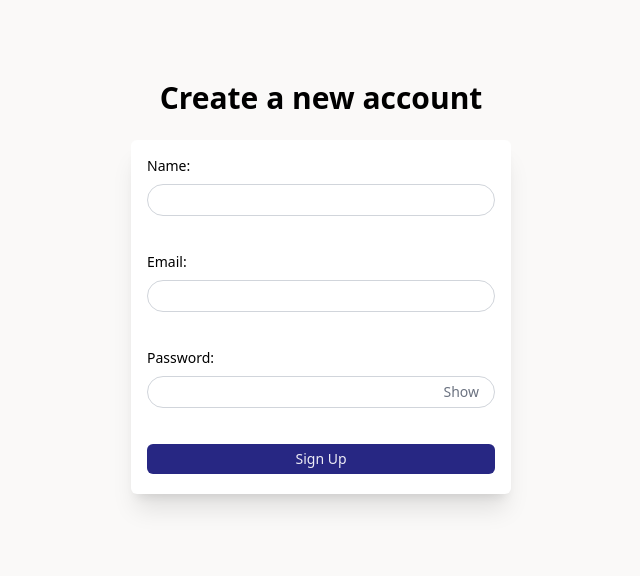
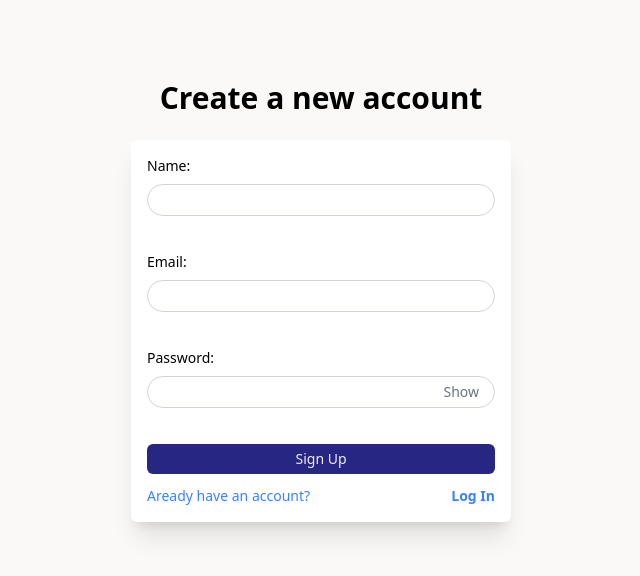
Before and after one commit to Shrey-Singhal/Task-Manager-App, a React (Vite) app in the folder frontend/: page /signup in a window 1280 px wide. Shown: the top 576 px of the page, without its empty margins (319-959 px from the left). Built offline with nearby package versions, Linux system fonts and the light colour scheme; no server answers.

Commit message:
route back to login page from sign up

```diff
--- a/frontend/src/pages/SignUp.tsx
+++ b/frontend/src/pages/SignUp.tsx
@@ -137,8 +137,15 @@ const SignUp = () => {
                     text-customLightBlue transition duration-200 bg-customDarkBlue hover:brightness-150 w-full mb-1"
                 />
             </form>
+            <div className="flex justify-between text-blue-500 mt-2 text-sm">
+                Aready have an account?
+                <button
+                    onClick={() => navigate("/login")}
+                    className="font-bold bg-transparent border-none text-blue-500 cursor-pointer">
+                    Log In
+                </button>
+            </div>
         </div>
-
     </div>
 
   )
```
